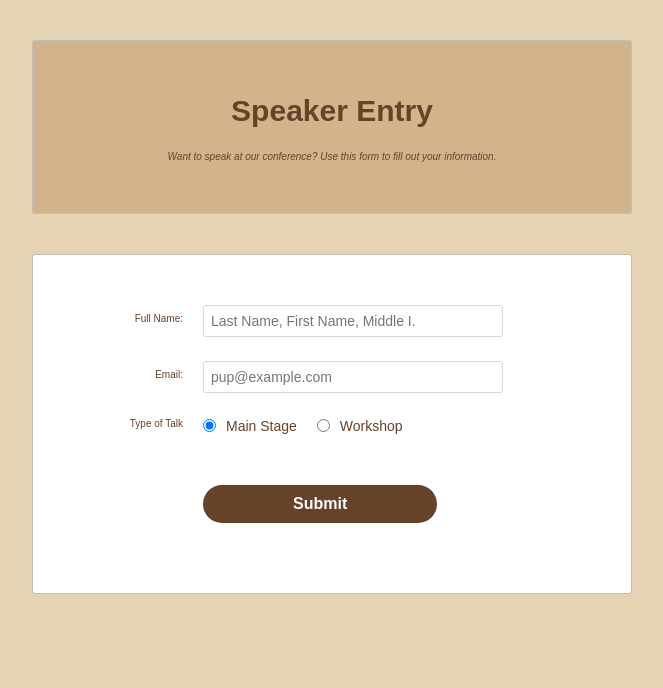
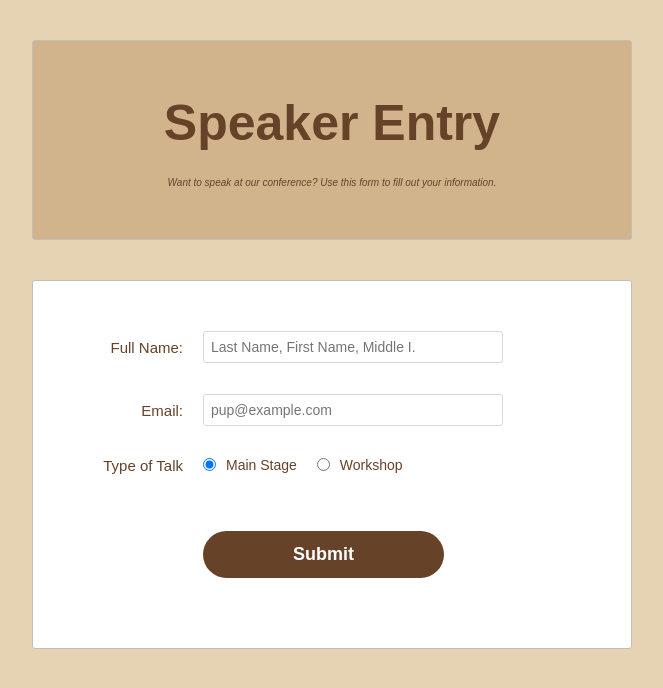
Before and after one commit to cache-hadoop30/HTML-FORMS, a plain HTML site: page index.html in a window 1280 px wide. Shown: the whole page, without its empty margins (308-971 px from the left). Drawn offline with Linux system fonts and the light colour scheme.

Commit message:
first commit

```diff
--- a/styles.css
+++ b/styles.css
@@ -28,7 +28,7 @@ body{
 }
 
 .speaker-form-header h1{
-    font-size: 30px;
+    font-size: 50px;
     margin-bottom: 20px;
 }
 
@@ -36,7 +36,7 @@ body{
     background-color: #FFFFFF;
     border: 1px solid #c1beba;
     border-radius: 3px;
-
+    font-size: 15px;
     width: 80%;
     padding: 50px;
     margin: 0 0 40px 0;
@@ -90,7 +90,7 @@ body{
 
 .form-row button {
     margin-top: 30px;
-    font-size: 16px;
+    font-size: 18px;
     font-weight: bold;
 
     color:#FFFFFF;
@@ -99,7 +99,7 @@ body{
     border: none;
     border-radius: 60px;
 
-    padding: 10px 90px;
+    padding: 13px 90px;
     cursor: pointer;
 
 }
```
Also changed, not shown: img/Branding_no_bg.png (deleted), index.html (line endings or trailing spaces).
